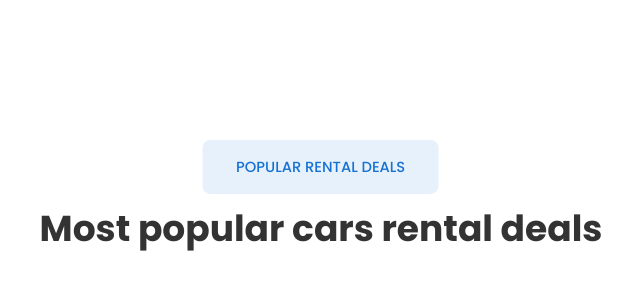
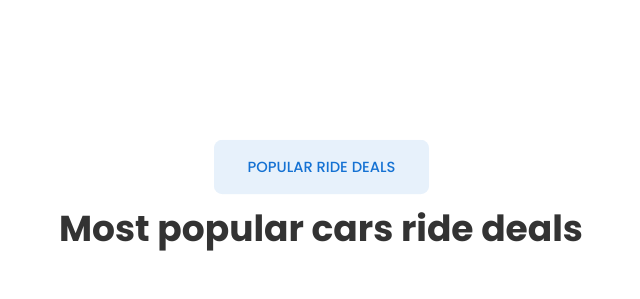
Before and after one commit to AstroByte-Solutions/Taxi-website, a SvelteKit app: page / in a window 1280 px wide. Shown: the part 1520-1819 px from the top of the page, without its empty margins (319-959 px from the left). Built offline with nearby package versions, Linux system fonts and the light colour scheme; no server answers.

Commit message:
refactor: :recycle: Refactor “rental” to “ride” and rename it.

```diff
--- a/src/lib/components/homePage/chooseVehicles.svelte
+++ b/src/lib/components/homePage/chooseVehicles.svelte
@@ -283,9 +283,9 @@
 			bind:this={badgeRef}
 			class="rounded-lg bg-[#1572D31A] px-8 py-4 text-sm font-medium text-primary"
 		>
-			POPULAR RENTAL DEALS
+			POPULAR RIDE DEALS
 		</div>
-		<h1 bind:this={headingRef} class="text-4xl font-bold">Most popular cars rental deals</h1>
+		<h1 bind:this={headingRef} class="text-4xl font-bold">Most popular cars ride deals</h1>
 	</div>
 	<div class="my-14 grid w-full grid-cols-1 gap-6 sm:grid-cols-2 lg:grid-cols-4">
 		{#each cars as car, index}
--- a/src/lib/constant/url.constant.ts
+++ b/src/lib/constant/url.constant.ts
@@ -4,5 +4,6 @@ export const Env_data = {
 	COUNTRY_CODE: import.meta.env.VITE_COUNTRY_CODE,
 	WHATSAPP_NUMBER: import.meta.env.VITE_WHATSAPP_PHONE,
 	WHATSAPP_LINK: import.meta.env.VITE_WHATSAPP_LINK,
-	DIRECTION_URL: import.meta.env.VITE_MAPBOX_DIRECTION_URL
+	DIRECTION_URL: import.meta.env.VITE_MAPBOX_DIRECTION_URL,
+	WHATSAPP_CONTACT_LINK: import.meta.env.VITE_WHATSAPP_CONTACT
 };
--- a/src/routes/+layout.svelte
+++ b/src/routes/+layout.svelte
@@ -4,6 +4,7 @@
 	import Navbar from '$lib/components/navbar.svelte';
 	import Footer from '$lib/components/footer.svelte';
 	import { Toaster } from 'svelte-sonner';
+	import { Env_data } from '$lib/constant/url.constant';
 
 	let { children } = $props();
 	let isOpen = $state(false);
@@ -37,10 +38,11 @@
 			<!-- Phone Option -->
 			<!-- svelte-ignore a11y_consider_explicit_label -->
 			<a
-				href="tel:+1234567890"
+				href={"tel:"+ Env_data.COUNTRY_CODE + Env_data.WHATSAPP_NUMBER}
 				class="bg-[#1572d3] hover:bg-[#0d5cb8] text-white rounded-full p-4 shadow-lg transition-all duration-300 hover:scale-110 flex items-center justify-center"
 				onclick={closeMenu}
 			>
+
 				<svg
 					xmlns="http://www.w3.org/2000/svg"
 					class="h-5 w-5"
@@ -60,7 +62,7 @@
 			<!-- WhatsApp Option -->
 			<!-- svelte-ignore a11y_consider_explicit_label -->
 			<a
-				href="https://wa.me/1234567890"
+				href={Env_data.WHATSAPP_CONTACT_LINK}
 				target="_blank"
 				rel="noopener noreferrer"
 				class="bg-[#25D366] hover:bg-[#1ea952] text-white rounded-full p-4 shadow-lg transition-all duration-300 hover:scale-110 flex items-center justify-center"
```
